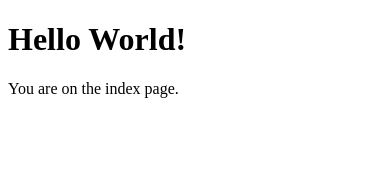
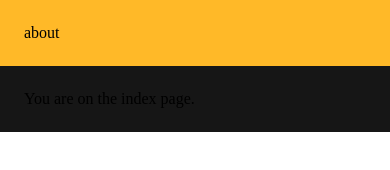
Before and after one commit to cooldashing24/keycodes.dev, a Gatsby site: page / in a window 390 px wide. Built offline with nearby package versions, Linux system fonts and the light colour scheme; Gatsby itself is replaced by a stand-in of ours.

Commit message:
add sass and create base layout

```diff
--- a/gatsby-config.js
+++ b/gatsby-config.js
@@ -6,6 +6,7 @@ module.exports = {
   },
   plugins: [
     `gatsby-plugin-react-helmet`,
+    `gatsby-plugin-sass`,
     {
       resolve: `gatsby-source-filesystem`,
       options: {
--- a/package.json
+++ b/package.json
@@ -10,9 +10,11 @@
     "gatsby-plugin-manifest": "^2.2.23",
     "gatsby-plugin-offline": "^3.0.16",
     "gatsby-plugin-react-helmet": "^3.1.13",
+    "gatsby-plugin-sass": "^2.1.20",
     "gatsby-plugin-sharp": "^2.2.31",
     "gatsby-source-filesystem": "^2.1.33",
     "gatsby-transformer-sharp": "^2.2.23",
+    "node-sass": "^4.12.0",
     "prop-types": "^15.7.2",
     "react": "^16.10.2",
     "react-dom": "^16.10.2",
--- /dev/null
+++ b/src/components/about.js
@@ -0,0 +1,11 @@
+import React from 'react'
+
+const About = () => {
+    return (
+        <div className="layout--about">
+            about
+        </div>
+    )
+}
+
+export default About
--- a/src/components/layout.js
+++ b/src/components/layout.js
@@ -1,13 +1,13 @@
 import React from "react"
 import PropTypes from "prop-types"
+import "../styles/app.scss"
+import About from "./about"
 
 const Layout = ({ children }) => {
   return (
-    <div>
-      <h1>Hello World!</h1>
-      <main>
-        {children}
-      </main>
+    <div className="layout">
+      <About />
+      {children}
     </div>
   )
 }
--- a/src/pages/index.js
+++ b/src/pages/index.js
@@ -5,7 +5,9 @@ import SEO from "../components/seo"
 const IndexPage = () => (
   <Layout>
     <SEO title="Home" />
-    <p>You are on the index page.</p>
+    <div className="layout--keys">
+      <p>You are on the index page.</p>
+    </div>
   </Layout>
 )
 
--- /dev/null
+++ b/src/styles/_reset.scss
@@ -0,0 +1,13 @@
+/*
+    Reset all browser defaults
+*/
+
+* {
+    margin: 0;
+    padding: 0;
+    border: 0;
+    font-size: 100%;
+    vertical-align: baseline;
+    box-sizing: border-box;
+    text-decoration: none;
+}
--- /dev/null
+++ b/src/styles/_utils.scss
@@ -0,0 +1,12 @@
+/*
+    Various utilities and helpers
+*/
+
+$yellow: #FFB928;
+$black: #161616;
+$white: #FCFCFC;
+$xl: 3.375rem;
+$lg: 2.25rem;
+$md: 1.5rem;
+$sm: 1rem;
+$xs: .667rem;
--- /dev/null
+++ b/src/styles/app.scss
@@ -0,0 +1,23 @@
+@import "reset";
+@import "utils";
+
+.layout {
+    display: grid;
+    grid-template-columns: repeat(2, 1fr);
+    min-height: 100vh;
+    @media (max-width: 600px) {
+        display: block;
+    }
+}
+
+.layout--about {
+    order: 2;
+    background: $yellow;
+    padding: $md;
+}
+
+.layout--keys {
+    order: 1;
+    background:$black;
+    padding: $md;
+}
```
Also changed, not shown: 1 other file.
